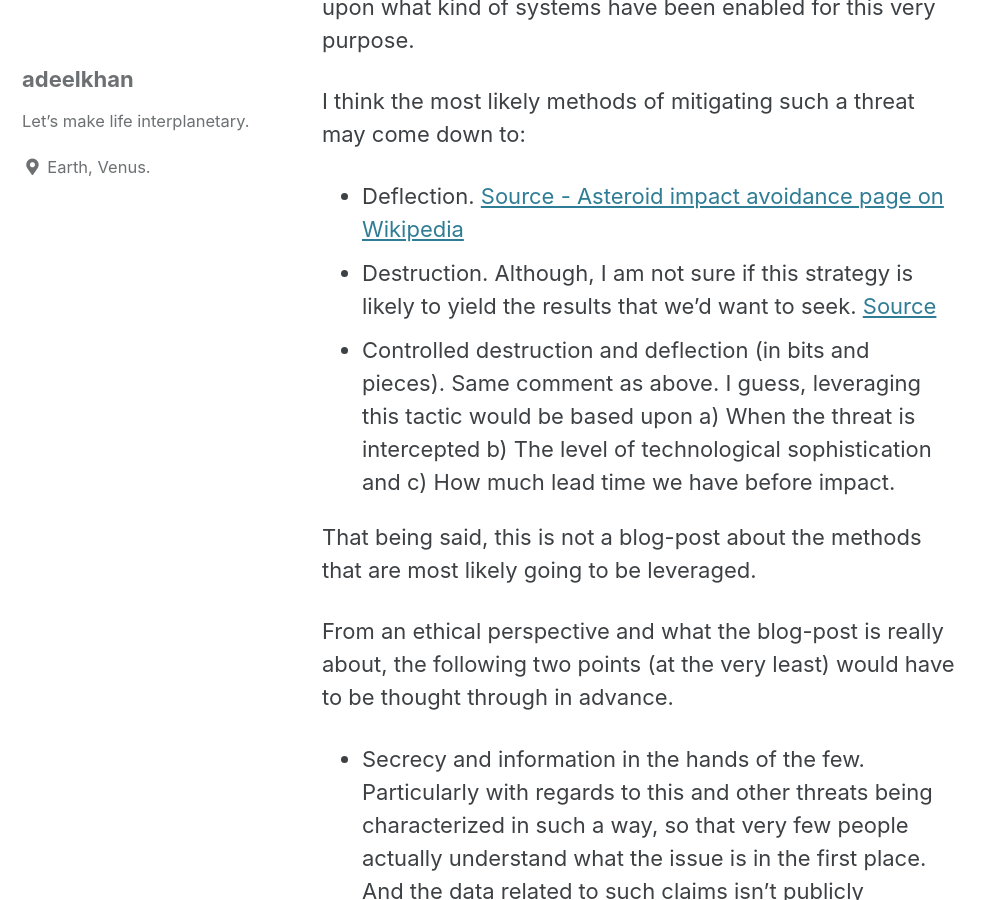
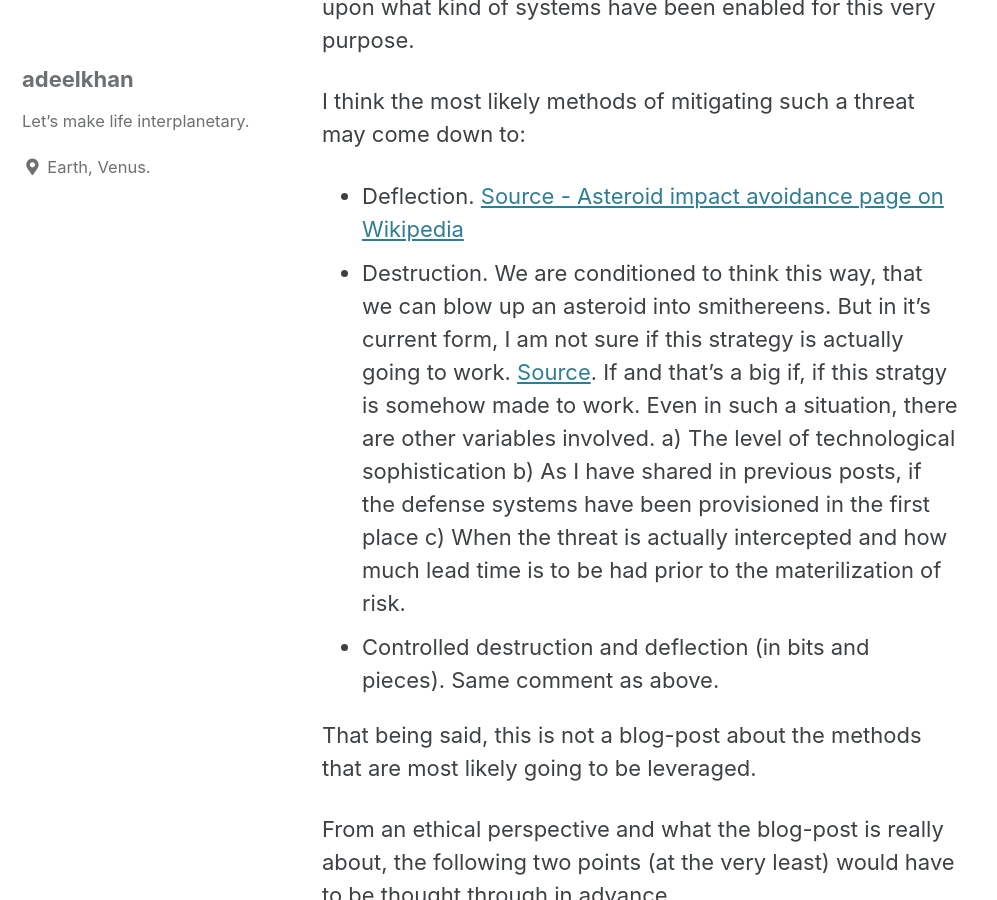
Before and after one commit to stellardreams/stellardreams.github.io, a Jekyll site: the page built from _posts/2020-11-09-Ethics-involving-the-deflection-of-Asteroids.md, in a window 1280 px wide and 900 px high, scrolled down 570 px. Shown: the whole window, without its empty margins (0-997 px from the left). Built offline with Jekyll 4.4.1, drawn with Linux system fonts in a browser that asks for light colours; cached includes are drawn as plain includes.

Commit message:
Update 2020-11-09-Ethics-involving-the-deflection-of-Asteroids.md
v 1.2 ish

```diff
--- a/_posts/2020-11-09-Ethics-involving-the-deflection-of-Asteroids.md
+++ b/_posts/2020-11-09-Ethics-involving-the-deflection-of-Asteroids.md
@@ -4,8 +4,8 @@ Related to this topic, the thought that I've been thinking of today, is the actu
 
 I think the most likely methods of mitigating such a threat may come down to:
 * Deflection. [Source - Asteroid impact avoidance page on Wikipedia](https://en.wikipedia.org/wiki/Asteroid_impact_avoidance)
-* Destruction. Although, I am not sure if this strategy is likely to yield the results that we'd want to seek. [Source](https://www.discovermagazine.com/the-sciences/destroying-an-incoming-asteroid-is-even-harder-than-scientists-thought)
-* Controlled destruction and deflection (in bits and pieces). Same comment as above. I guess, leveraging this tactic would be based upon a) When the threat is intercepted b) The level of technological sophistication and c) How much lead time we have before impact.
+* Destruction. We are conditioned to think this way, that we can blow up an asteroid into smithereens. But in it's current form, I am not sure if this strategy is actually going to work. [Source](https://www.discovermagazine.com/the-sciences/destroying-an-incoming-asteroid-is-even-harder-than-scientists-thought). If and that's a big if, if this stratgy is somehow made to work. Even in such a situation, there are other variables involved. a) The level of technological sophistication b) As I have shared in previous posts, if the defense systems have been provisioned in the first place c) When the threat is actually intercepted and how much lead time is to be had prior to the materilization of risk.
+* Controlled destruction and deflection (in bits and pieces). Same comment as above.
 
 That being said, this is not a blog-post about the methods that are most likely going to be leveraged.
 
```
